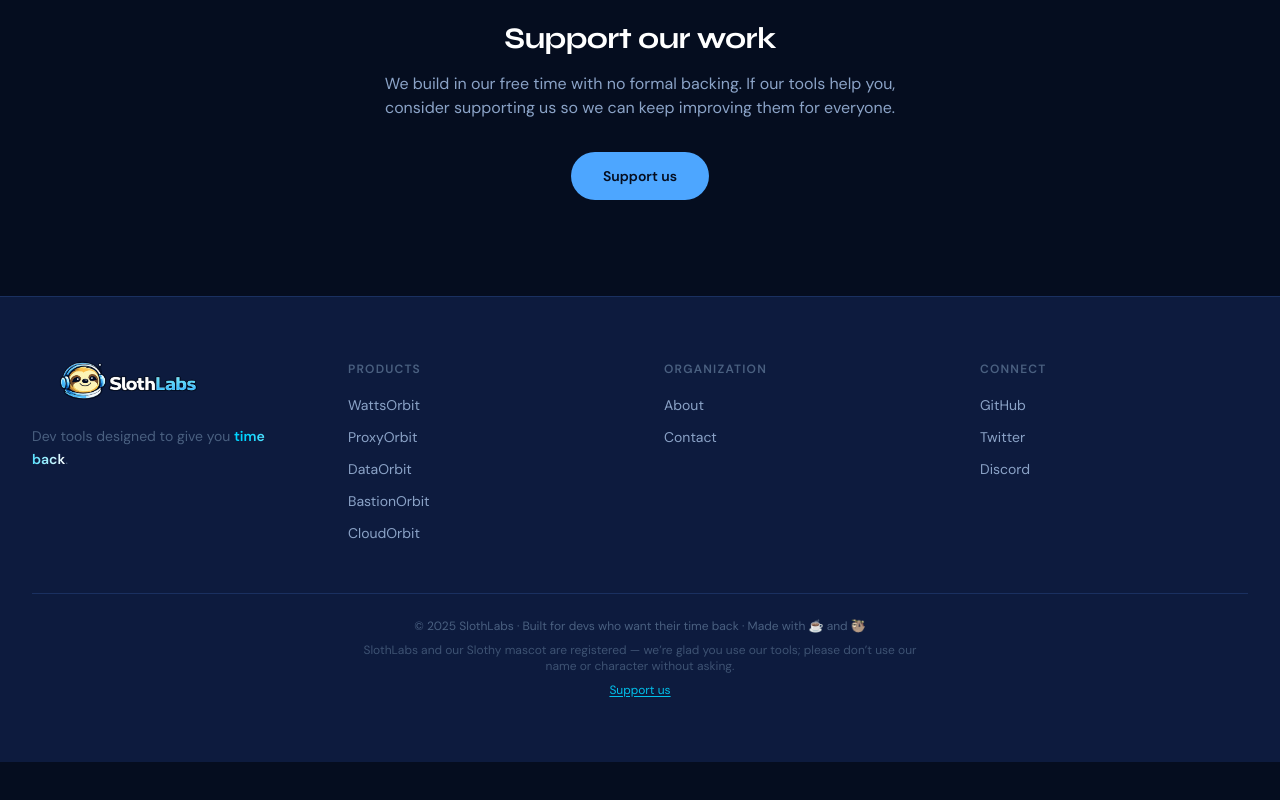
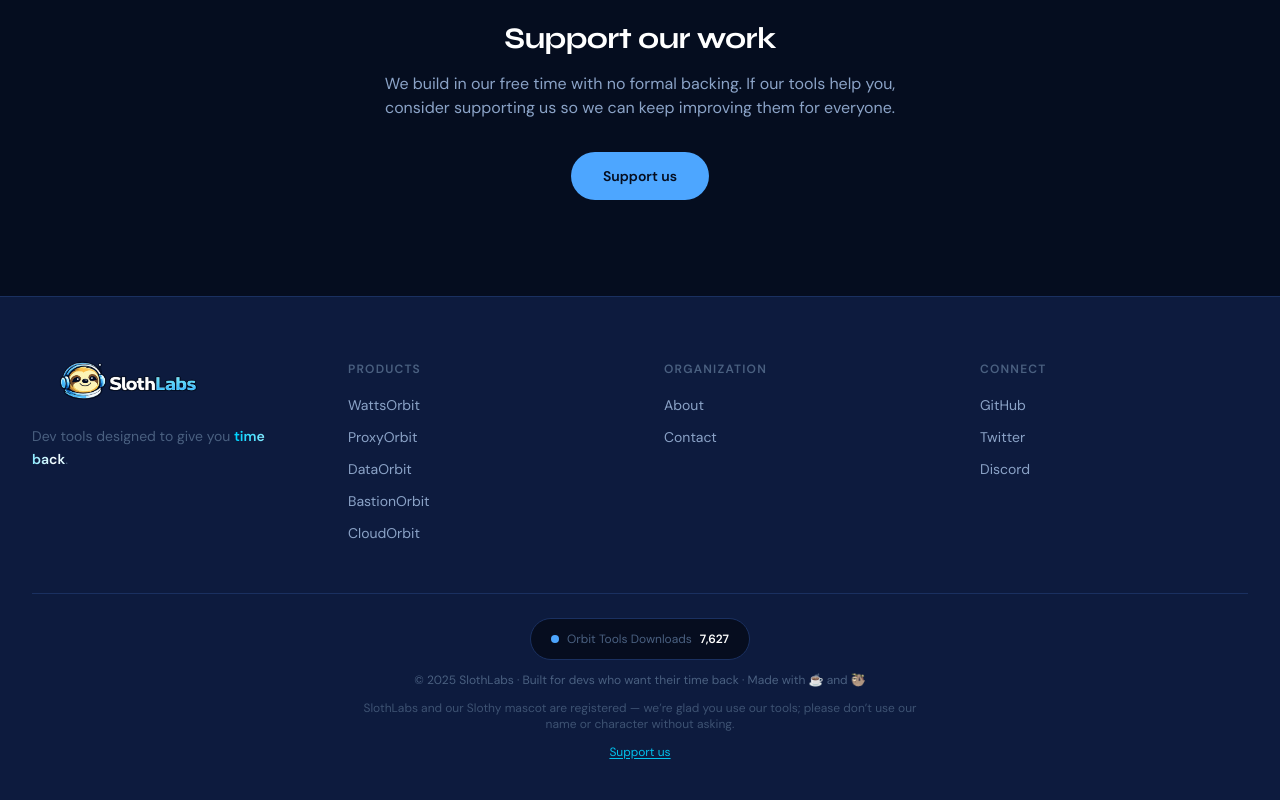
Before and after one commit to slothlabsorg/web, a Next.js app: page /about in a window 1280 px wide. Shown: the part 1615-2415 px from the top of the page. Before the commit the page ends 2377 px from the top, so only its background shows below. Built offline with nearby package versions, Linux system fonts and the light colour scheme; no server answers.

Commit message:
fix: empty carousel badge, conditional download, github org links, date, download counter

```diff
--- a/src/app/cloudorbit/page.tsx
+++ b/src/app/cloudorbit/page.tsx
@@ -436,7 +436,7 @@
         <ScrollReveal delay={80}>
           <div className="flex flex-col sm:flex-row gap-3 justify-center items-center">
             <DownloadModal launchingSoon className="inline-flex items-center justify-center px-8 py-3.5 rounded-full bg-[#F5A623] text-[#050d1f] font-bold text-sm hover:brightness-110 transition-all glow-cta hover:-translate-y-0.5" />
-            <Link href="https://github.com/slothlabs" target="_blank" rel="noopener noreferrer" className="inline-flex items-center justify-center px-6 py-3.5 rounded-full border border-[#00D4FF] text-[#00D4FF] text-sm font-medium hover:bg-[#00D4FF]/10 transition-all">
+            <Link href="https://github.com/slothlabsorg" target="_blank" rel="noopener noreferrer" className="inline-flex items-center justify-center px-6 py-3.5 rounded-full border border-[#00D4FF] text-[#00D4FF] text-sm font-medium hover:bg-[#00D4FF]/10 transition-all">
               {downloadCta.secondary}
             </Link>
           </div>
--- a/src/app/sitemap.ts
+++ b/src/app/sitemap.ts
@@ -11,8 +11,8 @@
     { url: `${BASE}/pricing`,                lastModified: new Date('2026-04-24'), changeFrequency: 'monthly', priority: 0.7 },
     { url: `${BASE}/cloudorbit`,             lastModified: new Date('2026-04-24'), changeFrequency: 'weekly',  priority: 0.9 },
     { url: `${BASE}/cloudorbit/docs`,        lastModified: new Date('2026-04-24'), changeFrequency: 'weekly',  priority: 0.8 },
-    { url: `${BASE}/wattsorbit`,             lastModified: new Date('2026-04-26'), changeFrequency: 'weekly',  priority: 1.0 },
-    { url: `${BASE}/wattsorbit/releases`,    lastModified: new Date('2026-04-26'), changeFrequency: 'weekly',  priority: 0.9 },
+    { url: `${BASE}/wattsorbit`,             lastModified: new Date('2026-04-25'), changeFrequency: 'weekly',  priority: 1.0 },
+    { url: `${BASE}/wattsorbit/releases`,    lastModified: new Date('2026-04-25'), changeFrequency: 'weekly',  priority: 0.9 },
     { url: `${BASE}/dataorbit`,              lastModified: new Date('2026-04-24'), changeFrequency: 'weekly',  priority: 0.9 },
     { url: `${BASE}/dataorbit/releases`,     lastModified: new Date('2026-04-24'), changeFrequency: 'weekly',  priority: 0.8 },
     { url: `${BASE}/bastionorbit`,           lastModified: new Date('2026-04-24'), changeFrequency: 'weekly',  priority: 0.9 },
--- a/src/app/wattsorbit/page.tsx
+++ b/src/app/wattsorbit/page.tsx
@@ -103,7 +103,9 @@
               </a>
             </div>
 
-            <p className="fade-up text-xs" style={{ color: '#6b5300', animationDelay: '0.35s' }}>{hero.launchDate}</p>
+            <p className="fade-up text-xs" style={{ color: '#6b5300', animationDelay: '0.35s' }}>
+              {hasRelease ? 'Available now — macOS only' : 'Launching April 25, 2026'}
+            </p>
           </div>
 
           {/* Right — hero image */}
--- a/src/components/DonateModal.tsx
+++ b/src/components/DonateModal.tsx
@@ -15,7 +15,7 @@
     name: 'GitHub Sponsors',
     icon: '💜',
     desc: 'Monthly support — matched by GitHub',
-    href: 'https://github.com/sponsors/slothlabs',
+    href: 'https://github.com/sponsors/slothlabsorg',
     color: '#8957e5',
     badge: '0% from GitHub',
   },
--- a/src/components/DownloadModal.tsx
+++ b/src/components/DownloadModal.tsx
@@ -72,7 +72,7 @@
     name: 'GitHub Sponsors',
     icon: '💜',
     desc: 'One-time or recurring — GitHub matches. Recurring? Get exclusive Slothy swag at 3rd, 6th & 12th month.',
-    href: 'https://github.com/sponsors/slothlabs',
+    href: 'https://github.com/sponsors/slothlabsorg',
     color: '#8957e5',
     badge: '0% from GitHub',
   },
--- a/src/components/Footer.tsx
+++ b/src/components/Footer.tsx
@@ -1,5 +1,5 @@
 'use client'
-import { useState } from 'react'
+import { useState, useEffect, useRef } from 'react'
 import Link from 'next/link'
 import { slothLabsContent } from '@/config/content'
 import ContactModal from './ContactModal'
@@ -8,6 +8,33 @@
 interface Props {
   accent?: string
   showSuiteLink?: boolean
+}
+
+function DownloadCounter() {
+  const [count, setCount] = useState(0)
+  const ref = useRef<ReturnType<typeof setTimeout> | null>(null)
+
+  useEffect(() => {
+    // Pick a random seed between 5000 and 10000 once on mount
+    const seed = Math.floor(Math.random() * 5001) + 5000
+    setCount(seed)
+
+    const tick = () => {
+      setCount(c => c + Math.floor(Math.random() * 4) + 1)
+      // Next tick in 1.5s–5s
+      ref.current = setTimeout(tick, Math.floor(Math.random() * 3500) + 1500)
+    }
+    ref.current = setTimeout(tick, Math.floor(Math.random() * 3500) + 1500)
+    return () => { if (ref.current) clearTimeout(ref.current) }
+  }, [])
+
+  return (
+    <div className="flex items-center justify-center gap-2 py-3 px-5 rounded-full border border-[#1a3060] bg-[#060d1f] text-xs">
+      <span className="w-2 h-2 rounded-full bg-[#4DA6FF] animate-pulse flex-shrink-0" />
+      <span className="text-[#4A6080]">Orbit Tools Downloads</span>
+      <span className="font-bold text-white tabular-nums">{count.toLocaleString()}</span>
+    </div>
+  )
 }
 
 export default function Footer({ accent = '#4DA6FF', showSuiteLink = false }: Props) {
@@ -129,7 +156,10 @@
           </div>
         </div>
 
-        <div className="border-t border-[#1a3060] pt-6 text-center space-y-2">
+        <div className="border-t border-[#1a3060] pt-6 text-center space-y-3">
+          <div className="flex justify-center mb-1">
+            <DownloadCounter />
+          </div>
           <p className="text-xs text-[#4A6080]">{footer.copy}</p>
           {footer.trademark && (
             <p className="text-xs text-[#4A6080]/80 max-w-xl mx-auto">{footer.trademark}</p>
--- a/src/components/ProductCarousel.tsx
+++ b/src/components/ProductCarousel.tsx
@@ -83,15 +83,17 @@
                 style={{ background: `radial-gradient(circle at 50% 0%, ${product.accent}12 0%, transparent 70%)` }}
               />
 
-              {/* Coming soon badge */}
+              {/* Coming soon badge — only shown when there's a date */}
+              {product.comingSoonDate && (
                 <div className="absolute top-3.5 right-3.5 z-10">
                   <span
                     className="badge-shimmer px-2.5 py-1 rounded-full text-[10px] font-semibold border"
                     style={{ borderColor: `${product.accent}50`, color: product.accent, background: `${product.accent}12` }}
                   >
-                  {product.comingSoonDate ?? 'Coming soon'}
+                    {product.comingSoonDate}
                   </span>
                 </div>
+              )}
 
               {/* Preview image */}
               {product.previewImage ? (
--- a/src/config/content.ts
+++ b/src/config/content.ts
@@ -173,7 +173,7 @@
     ],
     organization: [{ label: 'About', href: '/about' }, { label: 'Contact', href: '#contact' }],
     social: [
-      { label: 'GitHub', href: 'https://github.com/slothlabs', external: true },
+      { label: 'GitHub', href: 'https://github.com/slothlabsorg', external: true },
       { label: 'Twitter', href: '#', comingSoon: true },
       { label: 'Discord', href: '#' },
     ],
```
Also changed, not shown: src/app/page.tsx (+11 -2 lines), src/data/releases.ts (+1 -18 lines). Lines whose indentation alone changed are shown as unchanged.
